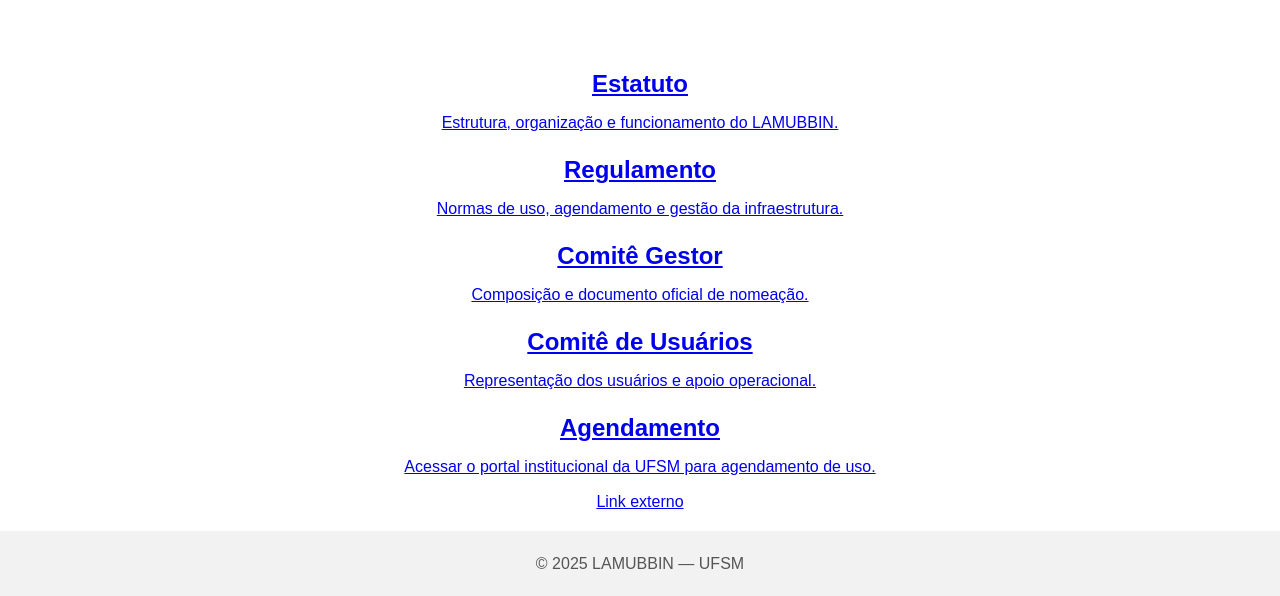
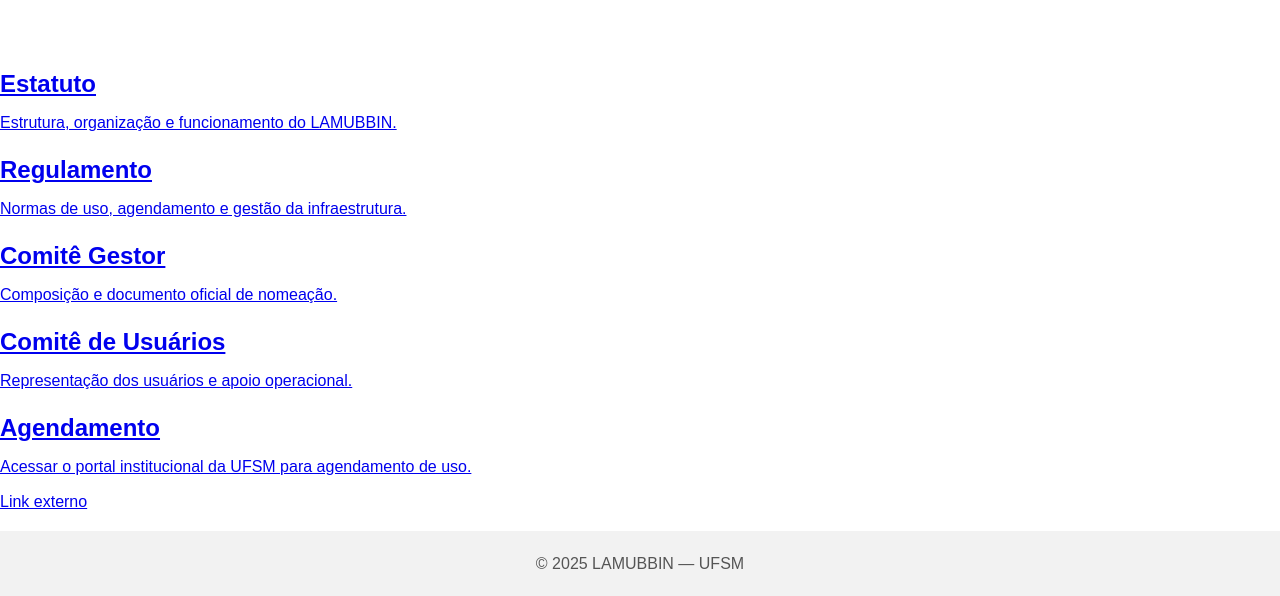
Before and after one commit to lamubbim/lamubbim, a plain HTML site: page index.html in a window 1280 px wide. Shown: the part 558-1154 px from the top of the page. Drawn offline with Linux system fonts and the light colour scheme.

Commit message:
Update comments and styling in index.html

```diff
--- a/index.html
+++ b/index.html
@@ -11,7 +11,7 @@
 
 <main class="container page">
 
-  <!-- LOGO CENTRAL -->
+  <!-- LOGO CENTRAL (3x maior) -->
   <div class="card" style="text-align:center; padding:40px 20px;">
     <img
       src="assets/logo-lamubbin.png"
@@ -31,31 +31,31 @@
     </p>
   </div>
 
-  <!-- LINKS PRINCIPAIS -->
-  <div style="margin-top:28px; display:grid; gap:16px;">
+  <!-- LINKS PRINCIPAIS (lista garantida) -->
+  <div style="margin-top:28px;">
 
-    <a class="card" href="estatuto.html" style="display:block; text-align:center;">
+    <a class="card" href="estatuto.html" style="display:block; margin-bottom:16px;">
       <h2 style="margin:0 0 6px;">Estatuto</h2>
       <p class="muted" style="margin:0;">
         Estrutura, organização e funcionamento do LAMUBBIN.
       </p>
     </a>
 
-    <a class="card" href="regulamento.html" style="display:block; text-align:center;">
+    <a class="card" href="regulamento.html" style="display:block; margin-bottom:16px;">
       <h2 style="margin:0 0 6px;">Regulamento</h2>
       <p class="muted" style="margin:0;">
         Normas de uso, agendamento e gestão da infraestrutura.
       </p>
     </a>
 
-    <a class="card" href="comite-gestor.html" style="display:block; text-align:center;">
+    <a class="card" href="comite-gestor.html" style="display:block; margin-bottom:16px;">
       <h2 style="margin:0 0 6px;">Comitê Gestor</h2>
       <p class="muted" style="margin:0;">
         Composição e documento oficial de nomeação.
       </p>
     </a>
 
-    <a class="card" href="comite-usuarios.html" style="display:block; text-align:center;">
+    <a class="card" href="comite-usuarios.html" style="display:block; margin-bottom:16px;">
       <h2 style="margin:0 0 6px;">Comitê de Usuários</h2>
       <p class="muted" style="margin:0;">
         Representação dos usuários e apoio operacional.
@@ -66,7 +66,7 @@
        href="https://portal.ufsm.br/agendamento/index.html"
        target="_blank"
        rel="noopener"
-       style="display:block; text-align:center;">
+       style="display:block;">
       <h2 style="margin:0 0 6px;">Agendamento</h2>
       <p class="muted" style="margin:0;">
         Acessar o portal institucional da UFSM para agendamento de uso.
```
